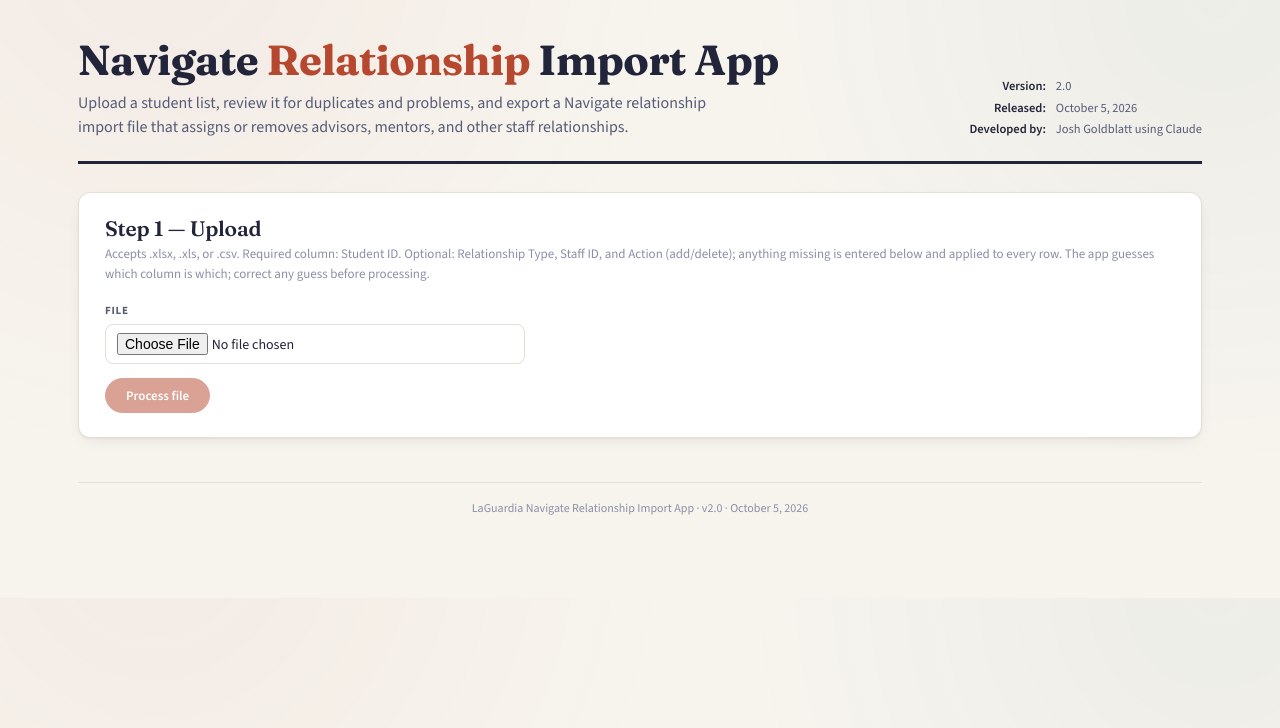
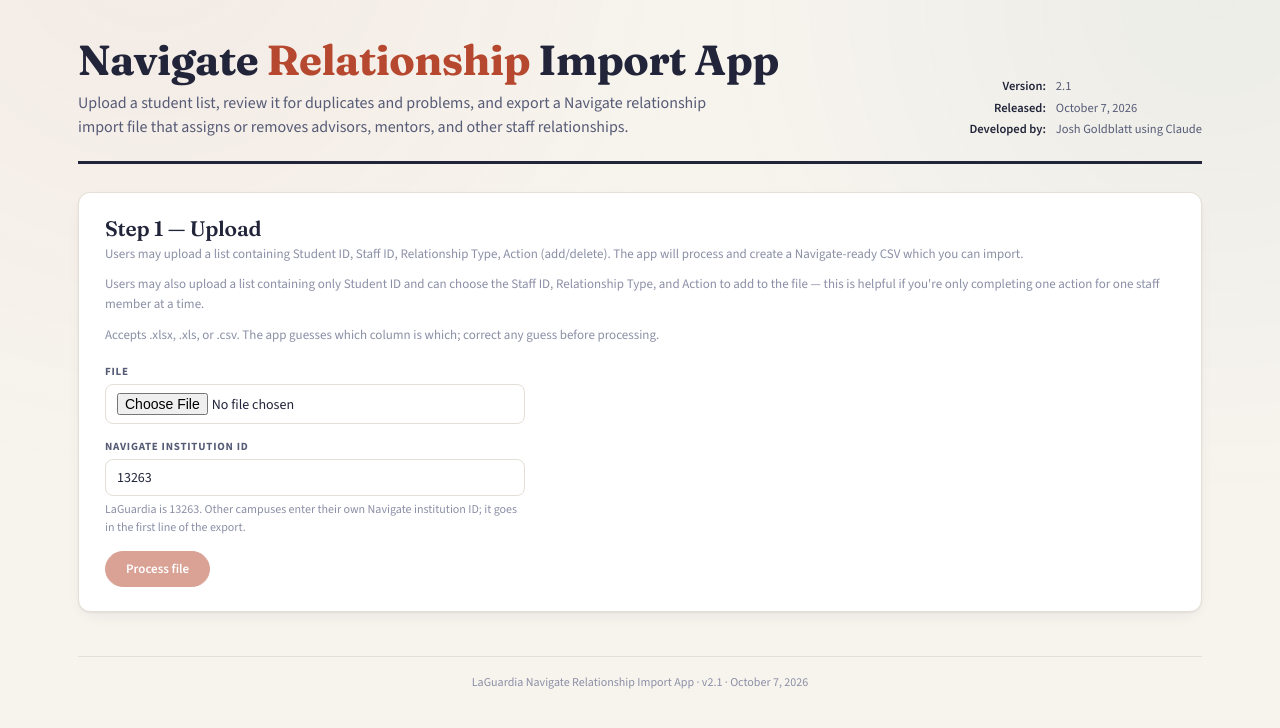
Before and after one commit to joshgoldblatt-ctrl/RelationshipExportApp, a plain HTML site: page index.html in a window 1280 px wide. Drawn offline with nearby package versions, Linux system fonts and the light colour scheme.

Commit message:
Bump version to 2.1 and enhance Step 1 functionality
Updated the version and release date in the header. Added a Navigate Institution ID field in Step 1 and modified instructions. Grouped relationship types under a new label and updated the export format.

```diff
--- a/index.html
+++ b/index.html
@@ -1,12 +1,25 @@
 <!--
 ================================================================================
   App:          LaGuardia Navigate Relationship Import App
-  Version:      2.0
-  Released:     October 5, 2026
+  Version:      2.1
+  Released:     October 7, 2026
   Developed by: Josh Goldblatt using Claude
 ================================================================================
   CHANGELOG (most recent first)
 --------------------------------------------------------------------------------
+  v2.1  2026-10-07
+    - Added a Navigate Institution ID field in Step 1, pre-filled with 13263
+      (LaGuardia), so the app can be shared with other campuses. The value is
+      written into the export's first line ("Institution ID=<value>"); it does
+      not appear in the filename or dashboard. Must be numeric; Process shows
+      an error otherwise.
+    - The nine preset relationship types in the manual dropdown are grouped
+      under an "LaGuardia relationship types" label; "Other" sits outside the
+      group.
+    - Replaced the Step 1 instructions with Josh's two-paragraph wording
+      describing the full-file and Student-ID-only workflows, followed by one
+      line on accepted formats and correcting column guesses.
+
   v2.0  2026-10-05
     - Column mapping is now user-adjustable. The "Detected columns" card is
       replaced by a mapping card with one dropdown per field (Student ID,
@@ -87,7 +100,7 @@
 <head>
 <meta charset="UTF-8">
 <meta name="viewport" content="width=device-width, initial-scale=1.0">
-<title>LaGuardia Navigate Relationship Import App — v2.0</title>
+<title>LaGuardia Navigate Relationship Import App — v2.1</title>
 <link rel="preconnect" href="https://fonts.googleapis.com">
 <link rel="preconnect" href="https://fonts.gstatic.com" crossorigin>
 <link href="https://fonts.googleapis.com/css2?family=Fraunces:opsz,wght@9..144,400;9..144,600;9..144,700&family=Source+Sans+3:wght@400;500;600;700&display=swap" rel="stylesheet">
@@ -227,8 +240,8 @@ footer{margin-top:44px;padding-top:16px;border-top:1px solid var(--line);font-si
         <p class="subtitle">Upload a student list, review it for duplicates and problems, and export a Navigate relationship import file that assigns or removes advisors, mentors, and other staff relationships.</p>
       </div>
       <div class="meta-box">
-        <b>Version:</b><span>2.0</span>
-        <b>Released:</b><span>October 5, 2026</span>
+        <b>Version:</b><span>2.1</span>
+        <b>Released:</b><span>October 7, 2026</span>
         <b>Developed by:</b><span>Josh Goldblatt using Claude</span>
       </div>
     </div>
@@ -237,11 +250,19 @@ footer{margin-top:44px;padding-top:16px;border-top:1px solid var(--line);font-si
   <!-- ===================== STEP 1: UPLOAD ===================== -->
   <section class="panel" id="stepUpload">
     <h2>Step 1 &mdash; Upload</h2>
-    <p class="note">Accepts .xlsx, .xls, or .csv. Required column: Student ID. Optional: Relationship Type, Staff ID, and Action (add/delete); anything missing is entered below and applied to every row. The app guesses which column is which; correct any guess before processing.</p>
+    <p class="note" style="margin-bottom:10px">Users may upload a list containing Student ID, Staff ID, Relationship Type, Action (add/delete). The app will process and create a Navigate-ready CSV which you can import.</p>
+    <p class="note" style="margin-bottom:10px">Users may also upload a list containing only Student ID and can choose the Staff ID, Relationship Type, and Action to add to the file &mdash; this is helpful if you're only completing one action for one staff member at a time.</p>
+    <p class="note">Accepts .xlsx, .xls, or .csv. The app guesses which column is which; correct any guess before processing.</p>
 
     <div class="field">
       <label>File</label>
       <input type="file" id="fileInput" accept=".xlsx,.xls,.csv">
+    </div>
+
+    <div class="field">
+      <label>Navigate Institution ID</label>
+      <input type="text" id="institutionId" value="13263" inputmode="numeric" placeholder="e.g. 13263">
+      <div class="hint">LaGuardia is 13263. Other campuses enter their own Navigate institution ID; it goes in the first line of the export.</div>
     </div>
 
     <div id="modeCard" class="mode-card hidden"></div>
@@ -252,6 +273,7 @@ footer{margin-top:44px;padding-top:16px;border-top:1px solid var(--line);font-si
         <label>Relationship type (applied to every row)</label>
         <select id="manualRelType">
           <option value="">Choose a relationship type…</option>
+          <optgroup label="LaGuardia relationship types">
           <option>ASAP_Advisor</option>
           <option>Engineering_Advisor</option>
           <option>CD_Advisor</option>
@@ -261,6 +283,7 @@ footer{margin-top:44px;padding-top:16px;border-top:1px solid var(--line);font-si
           <option>Vet_Advisor</option>
           <option>Faculty_Mentor</option>
           <option>Peer_Advisor</option>
+          </optgroup>
           <option value="__other__">Other (enter below)</option>
         </select>
         <input type="text" id="manualRelTypeOther" class="hidden" placeholder="e.g. Honors_Advisor" style="margin-top:8px">
@@ -386,7 +409,7 @@ footer{margin-top:44px;padding-top:16px;border-top:1px solid var(--line);font-si
     </div>
   </section>
 
-  <footer>LaGuardia Navigate Relationship Import App &middot; v2.0 &middot; October 5, 2026</footer>
+  <footer>LaGuardia Navigate Relationship Import App &middot; v2.1 &middot; October 7, 2026</footer>
 </div>
 
 <script>
@@ -446,9 +469,12 @@ fileInput.addEventListener('change', async () => {
   }
 });
 
+function getInstitutionId() { return $('institutionId').value.trim(); }
+
 processBtn.addEventListener('click', () => {
   $('uploadError').classList.add('hidden');
   const m = state.mode;
+  if (!/^\d+$/.test(getInstitutionId())) { showError('Enter a numeric Navigate Institution ID.'); return; }
   if (!m.hasRelType) {
     if (!getManualRelType()) { showError('Choose a relationship type, or pick "Other" and enter one.'); return; }
   }
@@ -809,7 +835,7 @@ function exportCSV() {
     return;
   }
 
-  const lines = ['GradesFirst Import Version=7,Institution ID=13263'];
+  const lines = [`GradesFirst Import Version=7,Institution ID=${getInstitutionId()}`];
   for (const r of final) {
     lines.push(['relationship', r.action, sanitize(r.relType), r.staffId, r.studentId, 'group_id'].map(csvField).join(','));
   }
```
